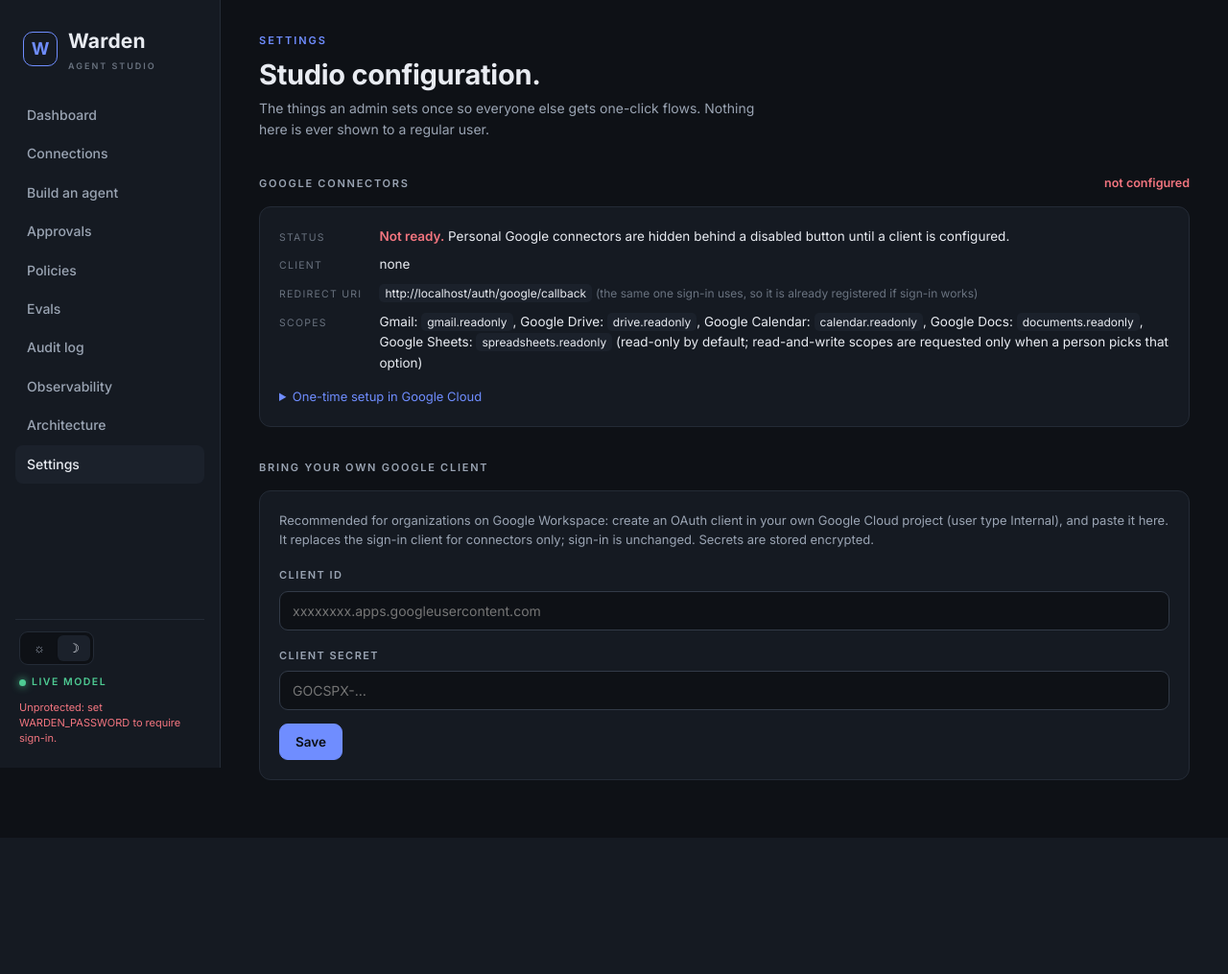
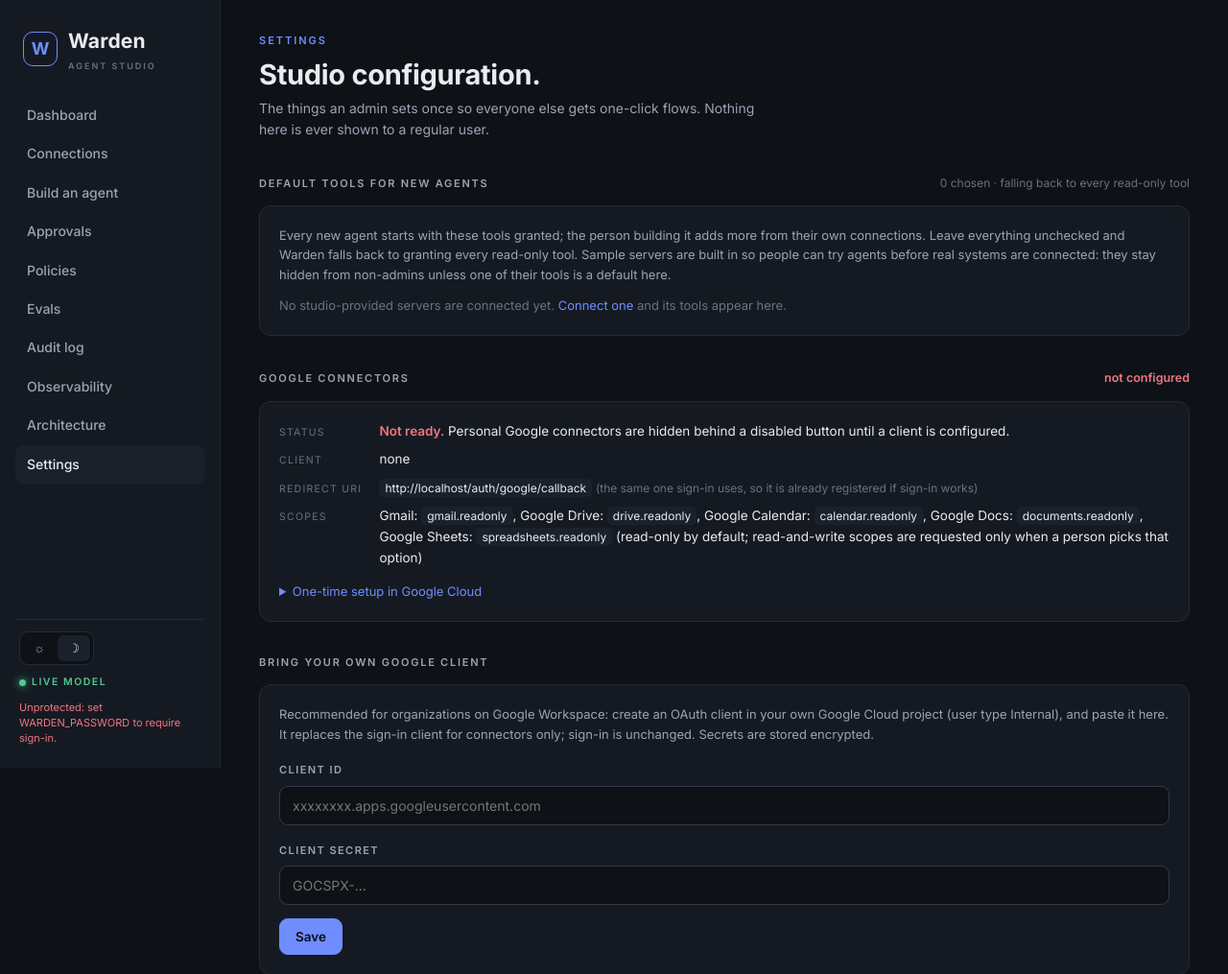
Before and after one commit to francis4531/warden, a Flask app: page /settings in a window 1280 px wide. Shown: the top 1015 px of the page at 96% size. Before the commit the page ends 813 px from the top, so only its background shows below. Run offline with Flask 3, Linux system fonts and the light colour scheme; data that the repository does not hold is empty.

Commit message:
Warden deploy 2026-09-05 22:48 (from warden_v0_9_20260906-0545.tar.gz)

```diff
--- a/app.py
+++ b/app.py
@@ -18,7 +18,7 @@ import icons
 import evals
 import oauth
 
-WARDEN_VERSION = "0.8.1"
+WARDEN_VERSION = "0.9"
 
 def _build_info():
     """Increment a build number on each new deploy. Identity comes from RENDER_GIT_COMMIT
@@ -302,10 +302,30 @@ def inject_globals():
             "open_requests": open_requests, "admin_emails": sorted(ADMIN_EMAILS),
             "version": VERSION_FULL, "commit": BUILD_COMMIT, "deployed_at": DEPLOYED_AT}
 
+def default_tools():
+    """Tool keys an admin chose as the starting grant for every new agent."""
+    try:
+        v = store.get_setting("default_tools")
+        return [k for k in _json.loads(v) if isinstance(k, str)] if v else []
+    except Exception:
+        return []
+
+def _is_sample(catalog_id):
+    e = cat.BY_ID.get(catalog_id or "")
+    return bool(e and e.get("sample"))
+
 def _visible(t):
-    """A tool or server is visible to the signed-in person if it is shared or their own."""
+    """A tool or server is visible to the signed-in person if it is provided by the studio
+    or their own. Sample servers are admin-only unless an admin put one of their tools in
+    the defaults; then the whole server shows, defaults pre-checked, so people can add more."""
     own = t.get("owner") or ""
-    return (not own) or own == current_owner()
+    if own and own != current_owner():
+        return False
+    cid = t.get("catalog_id") or t.get("id") or t.get("server_id") or ""
+    if _is_sample(cid) and not is_admin():
+        sid = t.get("server_id") or t.get("id") or cid
+        return any(k.startswith(sid + "__") for k in default_tools())
+    return True
 
 def connected_tools():
     """Tools across connected servers this person may use (shared plus their personal
@@ -383,7 +403,9 @@ def connections():
         d_ = oauth.describe(c_.get("token"))
         if d_: oauth_status[c_["id"]] = d_
     keyed = {e["id"]: _my_key(e) for e in merged_catalog()}
+    default_servers = {k.split("__", 1)[0] for k in default_tools() if "__" in k}
     return render_template("connections.html", catalog=merged_catalog(), status=status, enabled=enabled, keyed=keyed,
+                           default_servers=default_servers,
                            mlabel=cat.MAINTAINER_LABEL, slabel=cat.STATUS_LABEL,
                            tools=connected_tools(), discover=discover, discover_q=dq,
                            requests=_requests_for_me(), oauth_status=oauth_status, google_on=_google_connectors_on(),
@@ -491,7 +513,7 @@ def tools_json():
     groups = {}
     for t in connected_tools():
         g = groups.setdefault(t["server_id"], {"server": t["server_name"], "tools": []})
-        g["tools"].append({"key": t["key"], "tool": t["tool"], "risk": t["risk"],
+        g["tools"].append({"key": t["key"], "tool": t["tool"], "risk": t["risk"], "personal": bool(t.get("owner")),
                            "gate": t["gate"], "description": t["description"]})
     return {"groups": list(groups.values())}
 
@@ -549,10 +571,20 @@ def _builder_ctx(edit_agent=None):
     catalog_meta = {c["id"]: {"name": c["name"], "personal": bool(c.get("personal")),
                               "connected": store.conn_key(c["id"], current_owner() if c.get("personal") else None) in connected_ids}
                     for c in merged_catalog()}
+    visible_servers = set(connected_ids)
+    def tpl_ok(t):
+        if is_admin():
+            return True
+        for sid in t.get("servers") or []:
+            e = cat.BY_ID.get(sid, {})
+            if e.get("sample") and store.conn_key(sid) not in visible_servers:
+                return False
+        return True
     return dict(groups=groups, catalog=merged_catalog(), status=status,
                 enabled={c["id"] for c in store.enabled_connections()},
                 mlabel=cat.MAINTAINER_LABEL, slabel=cat.STATUS_LABEL,
-                templates=AGENT_TEMPLATES, catalog_meta=catalog_meta,
+                templates=[t for t in AGENT_TEMPLATES if tpl_ok(t)], catalog_meta=catalog_meta,
+                defaults=default_tools(),
                 edit_agent=edit_agent,
                 edit_skills=set(edit_agent["skills"]) if edit_agent else None,
                 candidates=[a for a in store.list_agents(_scope())
@@ -1101,7 +1133,14 @@ def _grant_and_resume(sid, agent_id, rid):
 def settings():
     gcid, gsec = _google_client()
     byo = bool(store.get_setting("google_client_id"))
+    provided = {}
+    for t in connected_tools():
+        if t.get("owner"):
+            continue
+        g = provided.setdefault(t["server_id"], {"name": t["server_name"], "sample": _is_sample(t.get("catalog_id")), "tools": []})
+        g["tools"].append(t)
     return render_template("settings.html", google_configured=bool(gcid and gsec), byo=byo,
+                           provided=provided, defaults=set(default_tools()),
                            client_id_hint=(gcid[:14] + "…" + gcid[-18:]) if gcid and len(gcid) > 34 else (gcid or ""),
                            redirect_uri=_oauth_redirect("google"), signin_redirect=_redirect_uri(),
                            base_url=os.environ.get("WARDEN_BASE_URL", ""), signin_on=GOOGLE_ON,
@@ -1111,6 +1150,10 @@ def settings():
 @app.route("/settings", methods=["POST"])
 def save_settings():
     f = request.form
+    if f.get("section") == "defaults":
+        ok = {t["key"] for t in connected_tools() if not t.get("owner")}
+        store.set_setting("default_tools", _json.dumps([k for k in f.getlist("default_tools") if k in ok]))
+        return redirect(url_for("settings", saved="defaults"))
     if f.get("clear"):
         store.set_setting("google_client_id", None); store.set_setting("google_client_secret", None)
     else:
--- a/templates/_conncard.html
+++ b/templates/_conncard.html
@@ -1,6 +1,7 @@
   <div class="conn {{ 'on' if connected }}{{ 'err' if errored }}" id="{{ e.id }}" data-id="{{ e.id }}">
     <div class="top">
       <span class="nm">{{ e.name }}</span>
+      {% if e.sample %}<span class="stamp" style="background:var(--line);color:var(--mut)" title="Built into Warden so you can try agents before connecting real systems">sample</span>{% endif %}
       {% if e.custom %}<span class="stamp" style="background:color-mix(in srgb,var(--brass) 12%,transparent);color:var(--brass-b)">discovered</span>{% endif %}
       {% if connected %}<span class="stamp LOW">{{ st.tool_count }} tools</span>
       {% elif errored %}<span class="stamp HIGH">error</span>{% endif %}
--- a/templates/connections.html
+++ b/templates/connections.html
@@ -45,7 +45,7 @@
 <div class="page-h" style="margin-bottom:20px">
   <div class="eyebrow">Connections</div>
   <h1>{{ 'Choose the MCP servers your agents can use.' if is_admin else 'Connect the sources your agents will use.' }}</h1>
-  <p class="sub">{% if is_admin %}Personal sources (Gmail, Drive, Calendar) are connected by each person for themselves. Shared systems you connect once for everyone. Every tool is risk-classified the moment a server connects: reads run on their own, writes and anything unrecognized are gated.{% else %}Personal sources like Gmail are yours to connect, in one click, and only your agents can use them. Shared company systems are set up by your admin and already available. Reads run on their own; anything that changes state asks you first.{% endif %}</p>
+  <p class="sub">{% if is_admin %}Personal sources (Gmail, Drive, Calendar) are connected by each person for themselves. Company systems you connect once and the studio provides to everyone. Every tool is risk-classified the moment a server connects: reads run on their own, writes and anything unrecognized are gated.{% else %}Personal sources like Gmail are yours to connect, in one click, and only your agents can use them. Company systems are provided by your studio and already available. Reads run on their own; anything that changes state asks you first.{% endif %}</p>
 </div>
 
 <style>
@@ -139,9 +139,9 @@
   {% endfor %}
 </div>
 
-<div class="section-h"><span class="lbl">{{ 'Shared connections' if is_admin else 'Shared by your admin' }}</span><span style="font-size:12px;color:var(--dim)">{{ 'connected once for the whole studio' if is_admin else 'company systems your agents can already use' }}</span></div>
+<div class="section-h"><span class="lbl">{{ 'Provided by the studio' if is_admin else 'Provided by your studio' }}</span><span style="font-size:12px;color:var(--dim)">{% if is_admin %}connected once, available to everyone &middot; pick the <a href="{{ url_for('settings') }}#defaults">default tools for new agents</a> under Settings{% else %}company systems your agents can already use{% endif %}</span></div>
 <div class="cgrid">
-  {% for e in catalog if not e.personal and (is_admin or e.id in enabled or e.transport=='builtin') %}
+  {% for e in catalog if not e.personal and (is_admin or (e.id in enabled and not e.sample) or (e.transport=='builtin' and (not e.sample or e.id in default_servers))) %}
   {% set st = status.get(e.id) %}
   {% set connected = e.id in enabled and st and st.status=='connected' %}
   {% set errored = st and st.status=='error' %}
--- a/templates/settings.html
+++ b/templates/settings.html
@@ -11,6 +11,15 @@
 .steps li{counter-increment:s;position:relative;padding:8px 0 8px 34px;font-size:13.5px;line-height:1.55;border-top:1px solid var(--line)}
 .steps li:first-child{border-top:none}
 .steps li::before{content:counter(s);position:absolute;left:0;top:9px;width:22px;height:22px;border-radius:50%;background:var(--brass);color:var(--accent-ink);font-size:12px;font-weight:700;display:grid;place-items:center}
+.tsec{border:1px solid var(--line);border-radius:10px;margin-bottom:9px;overflow:hidden;background:var(--ink2)}
+.tsec>summary{list-style:none;cursor:pointer;padding:12px 14px;display:flex;align-items:center;gap:10px}
+.tsec>summary::-webkit-details-marker{display:none}
+.tsec>summary b{font-size:13.5px}
+.tsec>summary .cnt{margin-left:auto;font-size:12px;color:var(--dim)}
+.tsec>summary .chev{font-size:10px;color:var(--dim);transition:transform .15s}
+.tsec[open]>summary .chev{transform:rotate(90deg)}
+.tsec .tbody{padding:4px 12px 12px}
+.tsec .skill-row{background:var(--ink)}
 .steps a{color:var(--brass)}
 </style>
 <div class="page-h">
@@ -19,7 +28,44 @@
   <p class="sub">The things an admin sets once so everyone else gets one-click flows. Nothing here is ever shown to a regular user.</p>
 </div>
 
-{% if saved %}<div class="card" style="margin-bottom:14px;border-color:color-mix(in srgb,var(--low) 45%,var(--line));font-size:13.5px"><b>Saved.</b> Connect with Google now uses this client.</div>{% endif %}
+{% if saved == 'defaults' %}<div class="card" style="margin-bottom:14px;border-color:color-mix(in srgb,var(--low) 45%,var(--line));font-size:13.5px"><b>Saved.</b> New agents start with {{ defaults|length }} default tool{{ '' if defaults|length==1 else 's' }}; people can add more from their own connections.</div>
+{% elif saved %}<div class="card" style="margin-bottom:14px;border-color:color-mix(in srgb,var(--low) 45%,var(--line));font-size:13.5px"><b>Saved.</b> Connect with Google now uses this client.</div>{% endif %}
+
+<div class="section-h" id="defaults"><span class="lbl">Default tools for new agents</span><span style="font-size:12px;color:var(--dim)">{{ defaults|length }} chosen{% if not defaults %} &middot; falling back to every read-only tool{% endif %}</span></div>
+<div class="card" style="margin-bottom:26px">
+  <div style="color:var(--mut);font-size:13px;margin-bottom:12px;line-height:1.55">Every new agent starts with these tools granted; the person building it adds more from their own connections. Leave everything unchecked and Warden falls back to granting every read-only tool. Sample servers are built in so people can try agents before real systems are connected: they stay hidden from non-admins unless one of their tools is a default here.</div>
+  {% if provided %}
+  <form method="post" action="{{ url_for('save_settings') }}">
+    <input type="hidden" name="section" value="defaults">
+    <div id="toolsections">
+    {% for sid, g in provided.items() %}
+    {% set sel = g.tools | selectattr('key','in',defaults) | list | length %}
+    <details class="tsec" {{ 'open' if sel or g.tools|length <= 6 }}>
+      <summary><span class="chev">&#9654;</span><b>{{ g.name }}</b>{% if g.sample %} <span class="stamp" style="background:var(--line);color:var(--mut)">sample</span>{% endif %}<span class="cnt">{{ g.tools|length }} tools &middot; <span class="selc">{{ sel }}</span> default</span></summary>
+      <div class="tbody">
+      {% for s in g.tools %}
+      <label class="skill-row">
+        <input type="checkbox" name="default_tools" value="{{ s.key }}" {{ 'checked' if s.key in defaults }}>
+        <span class="sk-body"><span class="sk-top"><span class="sk-name">{{ s.tool }}</span>
+          <span class="stamp {{ s.risk }}">{{ s.risk }}</span>
+          {% if s.gate=='approval' %}<span class="pill awaiting_approval">needs approval</span>{% else %}<span class="pill">auto-run</span>{% endif %}</span>
+          <span class="sk-desc">{{ s.description }}</span></span>
+      </label>
+      {% endfor %}
+      </div>
+    </details>
+    {% endfor %}
+    </div>
+    <div style="display:flex;gap:10px;align-items:center;margin-top:14px">
+      <button class="btn brass" type="submit">Save defaults</button>
+      <button class="btn ghost" type="button" onclick="document.querySelectorAll('input[name=default_tools]').forEach(b=>b.checked=false)">Clear</button>
+      <span style="color:var(--dim);font-size:12px">Tip: sample reads plus <code>search_knowledge</code> give a new person a working first agent.</span>
+    </div>
+  </form>
+  {% else %}
+  <div style="color:var(--dim);font-size:13px">No studio-provided servers are connected yet. <a href="{{ url_for('connections') }}" style="color:var(--brass)">Connect one</a> and its tools appear here.</div>
+  {% endif %}
+</div>
 
 <div class="section-h"><span class="lbl">Google connectors</span><span class="{{ 'ok' if google_configured else 'bad' }}" style="font-size:12.5px">{{ 'configured' if google_configured else 'not configured' }}</span></div>
 <div class="card" style="margin-bottom:18px">
```
Also changed, not shown: catalog.py (+6 -3 lines), templates/builder.html (+16 -10 lines), README.md.
